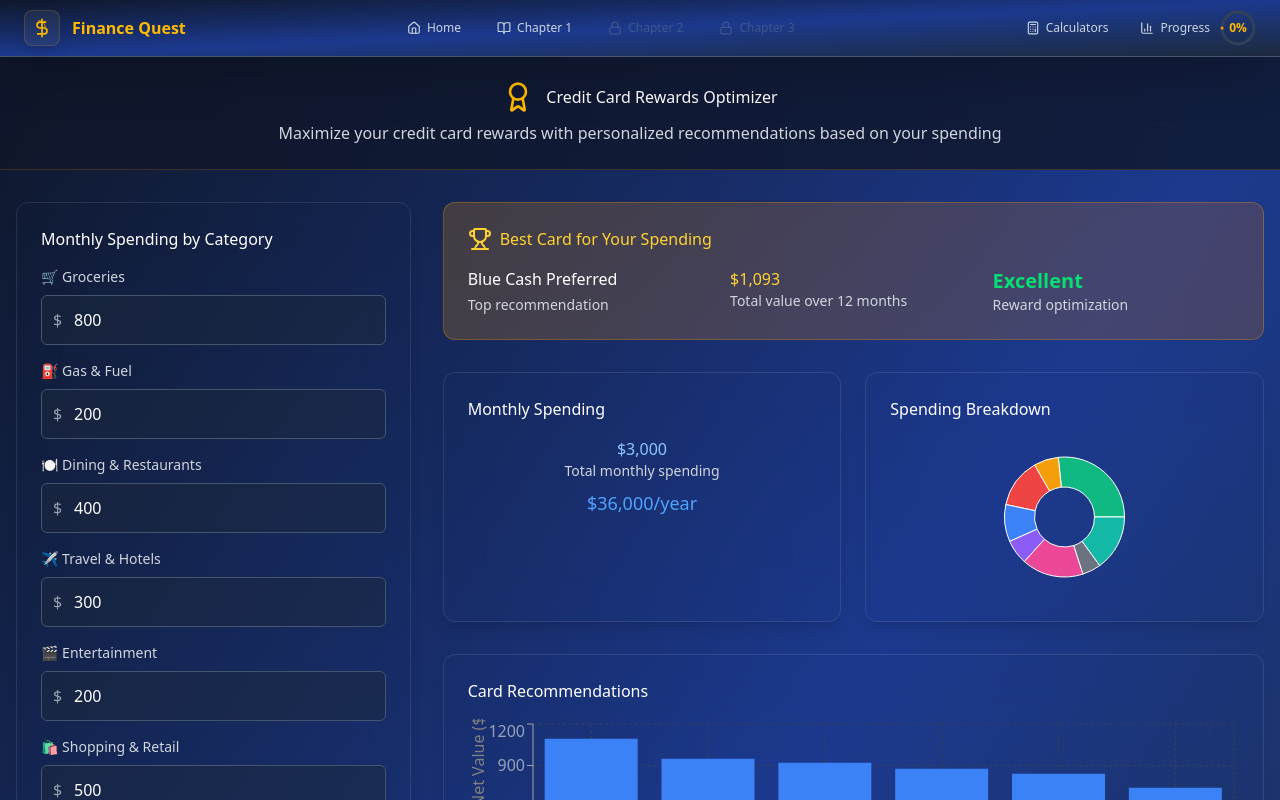
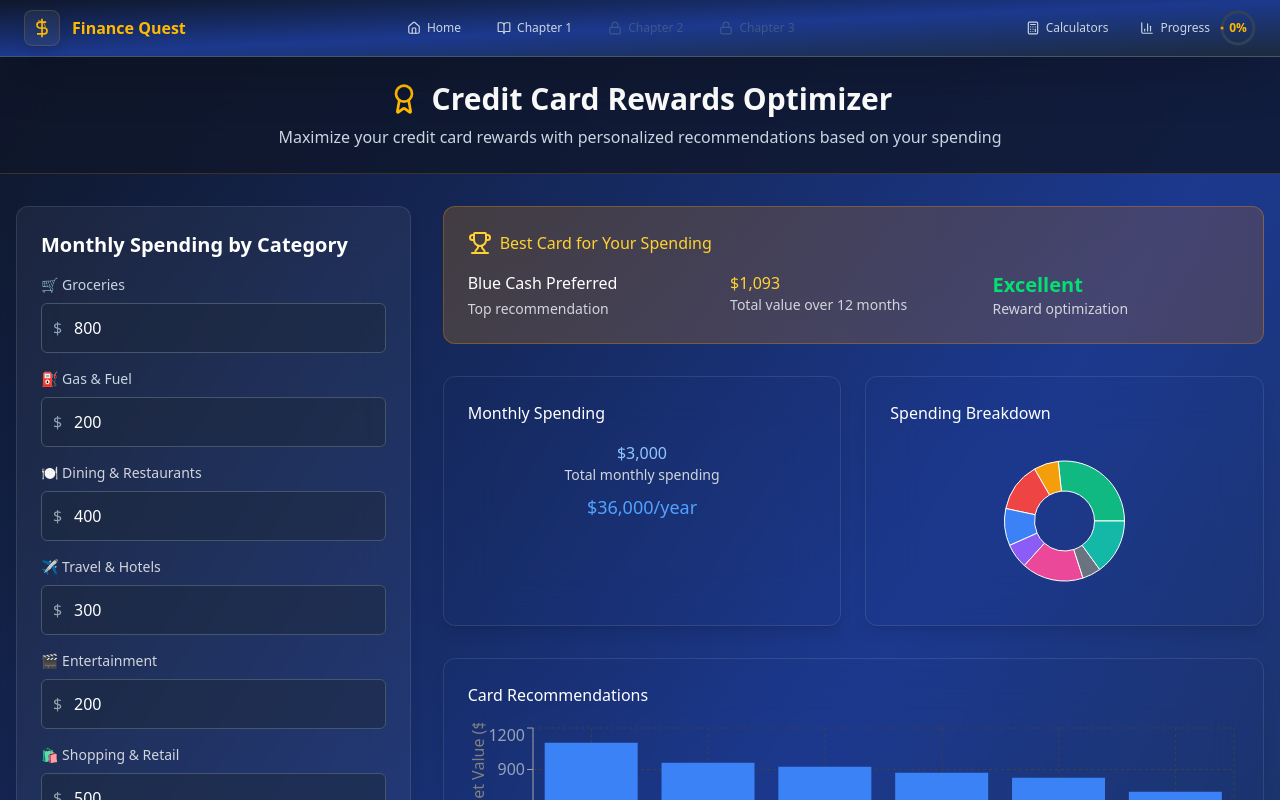
Before and after one commit to forbiddenlink/finance-quest, a Next.js app: page /calculators/rewards-optimizer in a window 1280 px wide. Shown: the top 800 px of the page. Built offline with nearby package versions, Linux system fonts and the light colour scheme.

Commit message:
Fix: Start theme consistency improvements in RewardsOptimizerCalculator - Fixed reward category color mappings to use theme tokens - Updated header and input styling with proper theme colors - Corrected template literal syntax issues

```diff
--- a/components/shared/calculators/RewardsOptimizerCalculator.tsx
+++ b/components/shared/calculators/RewardsOptimizerCalculator.tsx
@@ -231,10 +231,10 @@ export default function RewardsOptimizerCalculator() {
     };
 
     const getRewardCategory = (amount: number) => {
-        if (amount >= 500) return { color: 'text-green-400', label: 'Excellent' };
-        if (amount >= 300) return { color: 'text-blue-400', label: 'Good' };
-        if (amount >= 150) return { color: 'text-yellow-400', label: 'Fair' };
-        return { color: 'text-gray-400', label: 'Basic' };
+        if (amount >= 500) return { color: `${theme.status.success.text}`, label: 'Excellent' };
+        if (amount >= 300) return { color: `${theme.textColors.accent}`, label: 'Good' };
+        if (amount >= 150) return { color: `${theme.status.warning.text}`, label: 'Fair' };
+        return { color: `${theme.textColors.muted}`, label: 'Basic' };
     };
 
     return (
@@ -243,11 +243,11 @@ export default function RewardsOptimizerCalculator() {
             <div className="bg-slate-900/80 backdrop-blur-xl border-b border-amber-500/20">
                 <div className="max-w-7xl mx-auto px-4 py-6">
                     <div className="text-center">
-                        <h2 className="${theme.typography.heading2} text-white mb-2 flex items-center justify-center gap-3">
-                            <Award className="w-8 h-8 text-amber-400" />
+                        <h2 className={`${theme.typography.heading2} ${theme.textColors.primary} mb-2 flex items-center justify-center gap-3`}>
+                            <Award className={`w-8 h-8 ${theme.textColors.accent}`} />
                             Credit Card Rewards Optimizer
                         </h2>
-                        <p className="text-gray-300">
+                        <p className={`${theme.textColors.secondary}`}>
                             Maximize your credit card rewards with personalized recommendations based on your spending
                         </p>
                     </div>
@@ -259,32 +259,32 @@ export default function RewardsOptimizerCalculator() {
                     {/* Input Controls */}
                     <div className="xl:col-span-1 space-y-6">
                         {/* Monthly Spending */}
-                        <div className="${theme.backgrounds.glass} border ${theme.borderColors.primary}/5 backdrop-blur-xl border border-white/10 rounded-xl shadow-lg p-6">
-                            <h3 className="${theme.typography.heading4} text-white mb-4">Monthly Spending by Category</h3>
+                        <div className={`${theme.backgrounds.glass} border ${theme.borderColors.primary}/5 backdrop-blur-xl border border-white/10 rounded-xl shadow-lg p-6`}>
+                            <h3 className={`${theme.typography.heading4} ${theme.textColors.primary} mb-4`}>Monthly Spending by Category</h3>
 
                             <div className="space-y-4">
                                 <div>
-                                    <label className="block text-sm font-medium text-gray-300 mb-2">
+                                    <label className={`block text-sm font-medium ${theme.textColors.secondary} mb-2`}>
                                         🛒 Groceries
                                     </label>
                                     <div className="relative">
-                                        <span className="absolute left-3 top-1/2 transform -translate-y-1/2 text-gray-400">$</span>
+                                        <span className={`absolute left-3 top-1/2 transform -translate-y-1/2 ${theme.textColors.muted}`}>$</span>
                                         <input
                                             type="number"
                                             value={groceries}
                                             onChange={(e) => setGroceries(e.target.value)}
-                                            className="pl-8 w-full px-4 py-3 bg-slate-800/50 border border-slate-600 rounded-md text-white placeholder-gray-400 focus:ring-2 focus:ring-amber-500 focus:border-transparent"
+                                            className={`pl-8 w-full px-4 py-3 bg-slate-800/50 border border-slate-600 rounded-md ${theme.textColors.primary} placeholder-gray-400 focus:ring-2 focus:ring-amber-500 focus:border-transparent`}
                                             placeholder="800"
                                         />
                                     </div>
                                 </div>
 
                                 <div>
-                                    <label className="block text-sm font-medium text-gray-300 mb-2">
+                                    <label className={`block text-sm font-medium ${theme.textColors.secondary} mb-2`}>
                                         ⛽ Gas & Fuel
                                     </label>
                                     <div className="relative">
-                                        <span className="absolute left-3 top-1/2 transform -translate-y-1/2 text-gray-400">$</span>
+                                        <span className={`absolute left-3 top-1/2 transform -translate-y-1/2 ${theme.textColors.muted}`}>$</span>
                                         <input
                                             type="number"
                                             value={gasoline}
```
